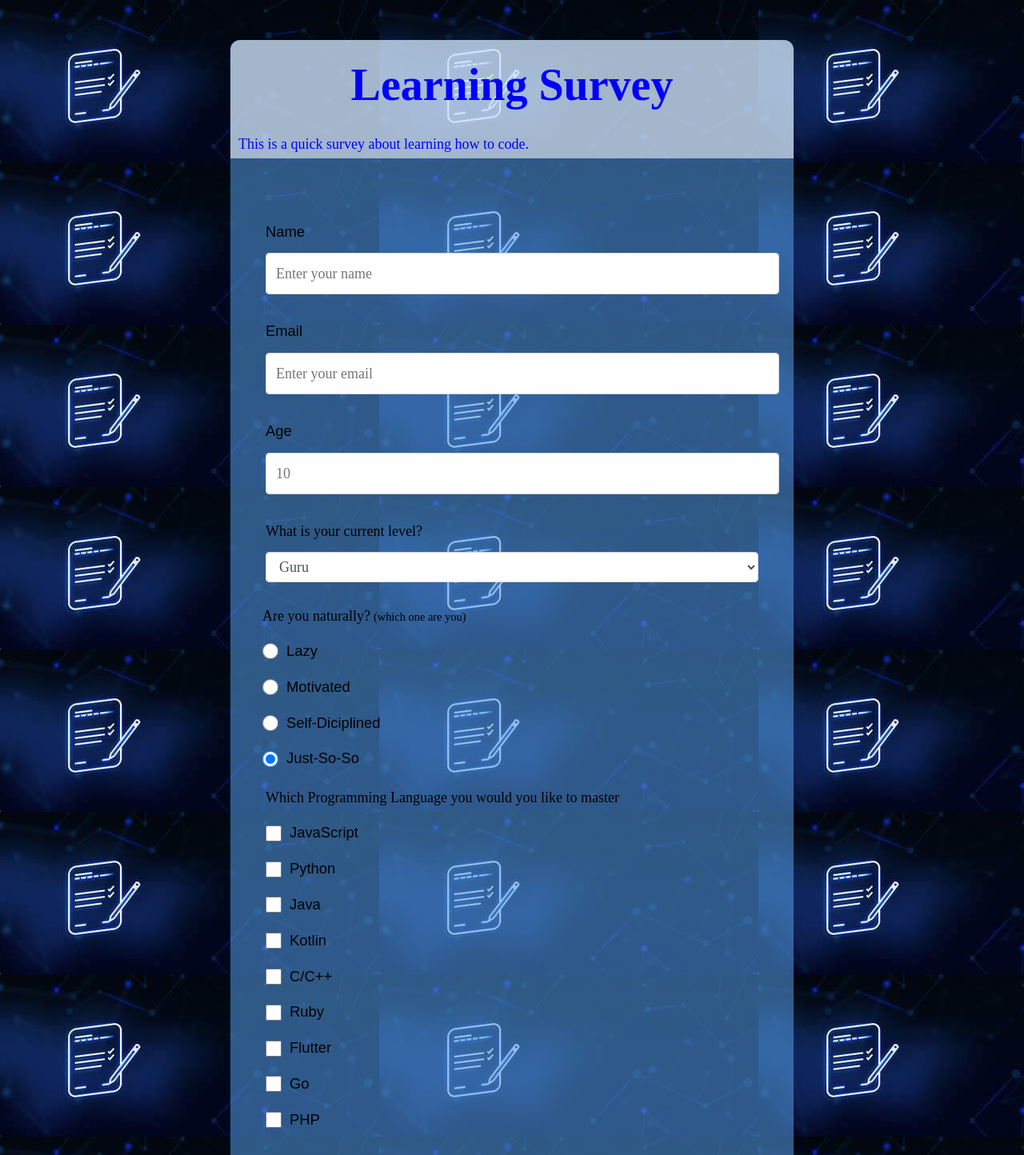
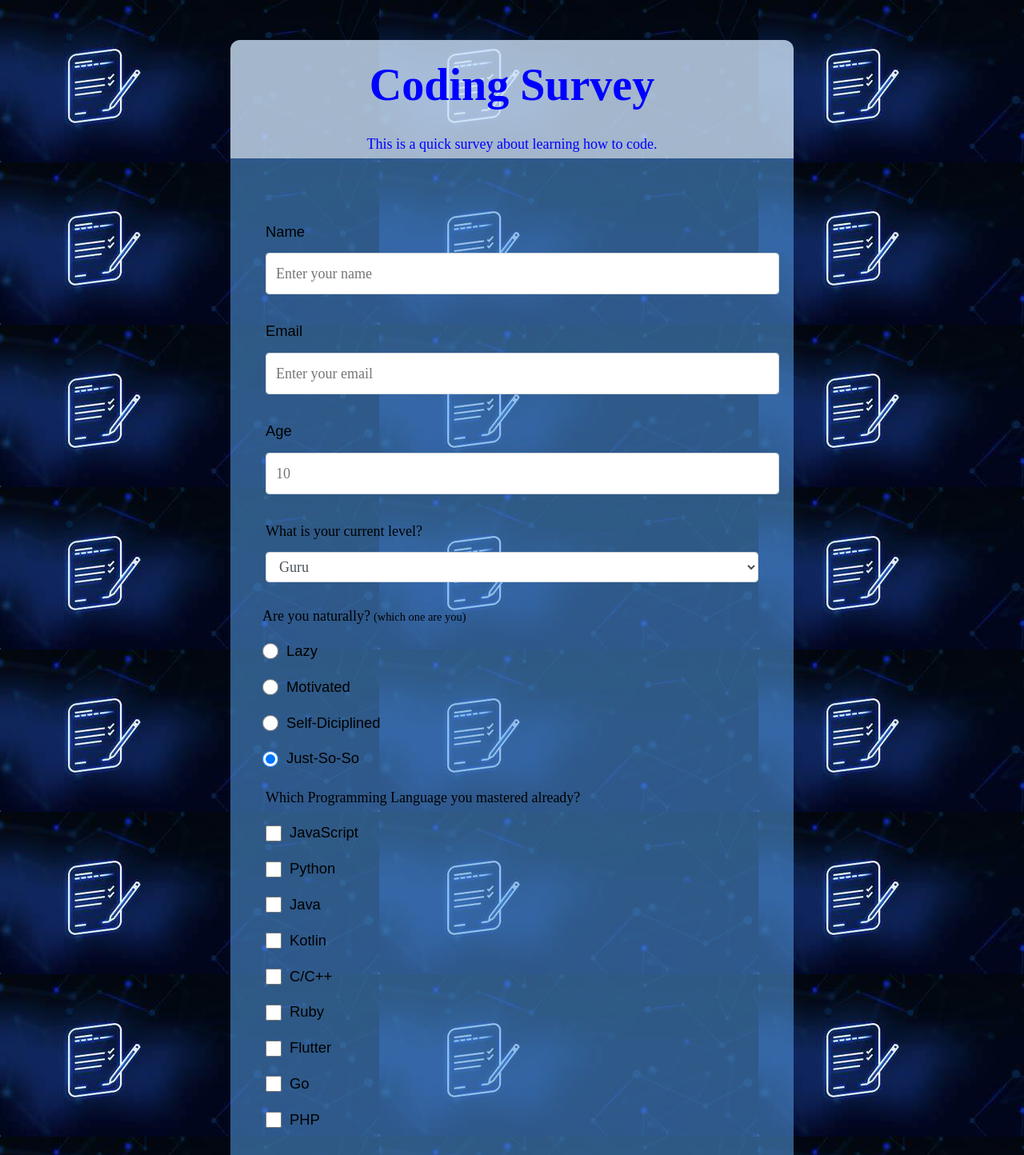
Before and after one commit to M-RAY47/Survey-form-page, a plain HTML site: page index.html in a window 1280 px wide. Shown: the top 1444 px of the page at 80% size. Drawn offline with Linux system fonts and the light colour scheme; some icons are missing.

```diff
--- a/index.css
+++ b/index.css
@@ -113,3 +113,6 @@
 	margin-left: 0.25rem;
 	font-size: 0.9rem;
 }
+.centered {
+	text-align: center;
+}
--- a/index.html
+++ b/index.html
@@ -7,13 +7,14 @@
 		<link rel="stylesheet" href="./index.css">
 		<link rel="shortcut icon" type="image/x-icon"href="./favico.ico">
 		<script type="text/javascript" src="./index.js"></script>
+		<script type="text/javascript" src="https://cdn.freecodecamp.org/testable-projects-fcc/v1/bundle.js"></script>
 		<title>Survey Form</title>
 	</head>
 	<body>
 		<div class="container">
 			<header class="header">
-				<h1 id="title">Learning Survey</h1>
-				<p id="description">This is a quick survey about learning how to code.</p>
+				<h1 id="title">Coding Survey</h1>
+				<p id="description" class="centered">This is a quick survey about learning how to code.</p>
 			</header>
 			<form id="survey-form" action="#">
 				<div class="form-group">
@@ -59,7 +60,7 @@
 					</label>
 				</div>
 				<div class="form-group">
-					<p>Which Programming Language you would you like to master</p>
+					<p>Which Programming Language you mastered already?</p>
 					<label>
 						<input class="input-checkbox" type="checkbox" name="prefer" value="programming-language" type="checkbox">
 						JavaScript
```
Also changed, not shown: 1 other file.
